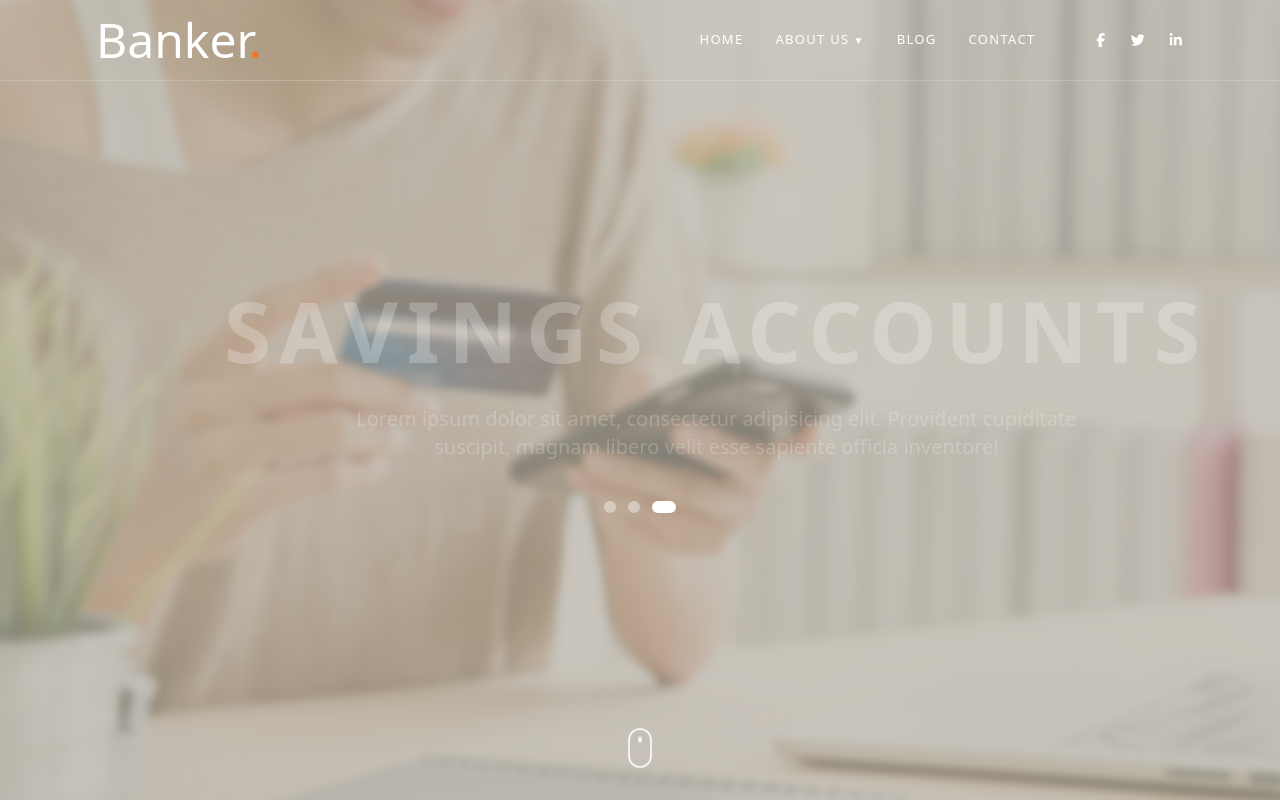
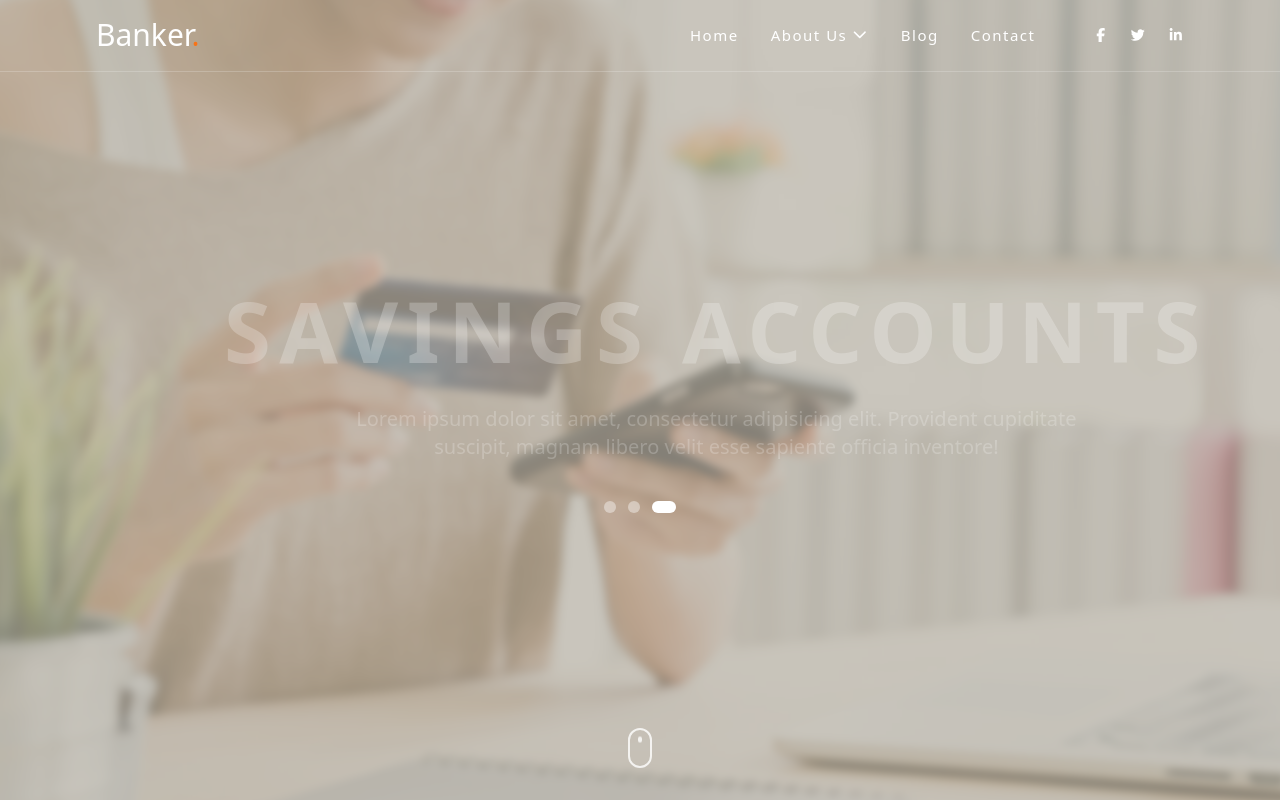
Before and after one commit to bilalbasharat786/frontend, a React (Vite) app: page / in a window 1280 px wide. Shown: the top 800 px of the page. Built offline with nearby package versions, Linux system fonts and the light colour scheme; some icons are missing.

Commit message:
style: Adjust Navbar logo size and update menu item styles for improved aesthetics

```diff
--- a/src/components/Navbar.jsx
+++ b/src/components/Navbar.jsx
@@ -43,18 +43,18 @@ const Navbar = () => {
         }`}
       >
         {/* Logo */}
-        <div className={`text-5xl font-sm -tracking-normal cursor-pointer ${scrolled ? 'text-orange-500' : 'text-white'}`} onClick={() => window.scrollTo({top:0, behavior:'smooth'})}>
+        <div className={`text-3xl font-sm -tracking-normal cursor-pointer ${scrolled ? 'text-orange-500' : 'text-white'}`} onClick={() => window.scrollTo({top:0, behavior:'smooth'})}>
           Banker<span className="text-orange-500">.</span>
         </div>
 
         {/* --- Desktop Menu --- */}
         <div className="hidden md:flex items-center gap-10">
-          <ul className="flex gap-8 text-[13px] font-medium tracking-[0.1em] uppercase items-center">
+          <ul className="flex gap-8 text-[15px] font-normal tracking-[0.1em] capitalize items-center">
             <li onClick={() => window.scrollTo({top: 0, behavior: 'smooth'})} className="cursor-pointer hover:text-orange-500 transition">Home</li>
 
             <li className="relative group py-2">
               <div onClick={() => handleScroll('about-section')} className="cursor-pointer hover:text-orange-500 transition flex items-center gap-1">
-                About Us <span className="text-[10px]">▼</span>
+                About Us  <span className="text-[10px]"><FontAwesomeIcon icon={isAboutOpen ? faChevronUp : faChevronDown} className="text-sm" /></span>
               </div>
               <ul className="absolute left-0 mt-2 w-48 bg-white text-gray-800 py-4 shadow-xl rounded-sm border-t-2 border-orange-500 opacity-0 invisible group-hover:opacity-100 group-hover:visible transition-all">
                 {dropdownLinks.map((link, index) => (
```
